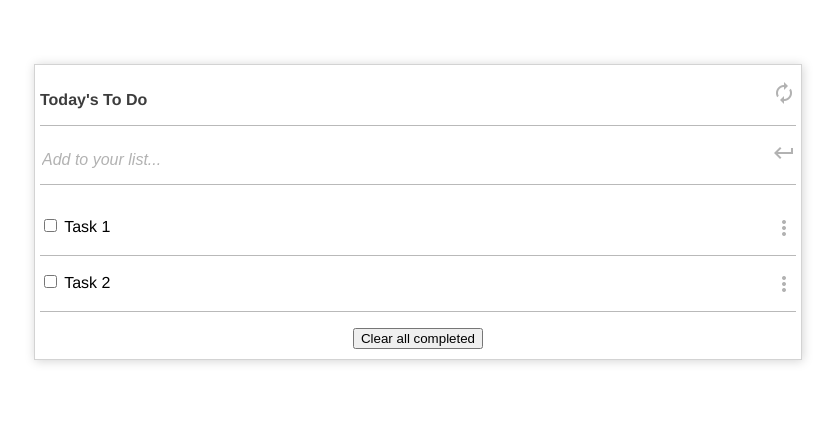
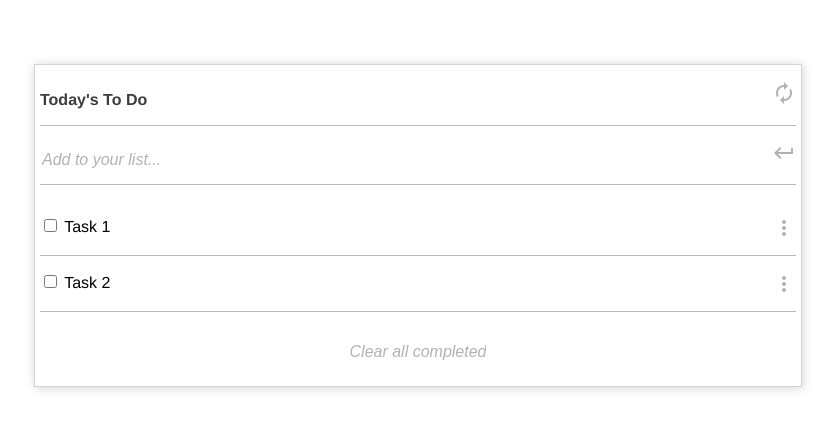
Before and after one commit to chelmerrox/to-do-list, a website built with webpack: page src/index.html in a window 1280 px wide. Shown: the whole page, without its empty margins (222-1059 px from the left). Built offline with nearby package versions, Linux system fonts and the light colour scheme.

Commit message:
Style the clear all completed (clear-list/reset) button

```diff
--- a/src/style.css
+++ b/src/style.css
@@ -93,3 +93,12 @@ ul li {
 ul li .material-icons {
   color: #b2b2b2;
 }
+
+.clear-list {
+  border: none;
+  background-color: white;
+  font-size: medium;
+  font-style: italic;
+  color: #b2b2b2;
+  padding: 2% 0;
+}
```
Also changed, not shown: dist/main.js.
